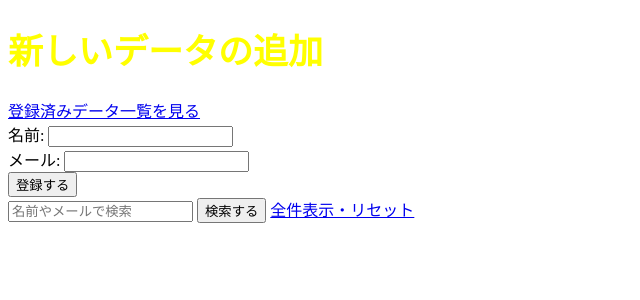
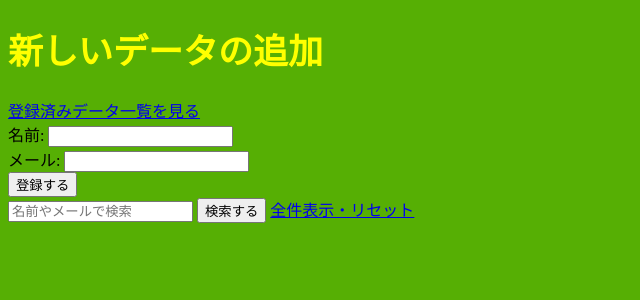
Before and after one commit to tcsutego897-code/Web_apps, a PHP site: page / in a window 1280 px wide. Shown: the top 300 px of the page, without its empty margins (0-640 px from the left). Run offline with PHP 8.4, Linux system fonts and the light colour scheme.

Commit message:
Update style.css

```diff
--- a/style.css
+++ b/style.css
@@ -4,3 +4,12 @@ h1{
    color: yellow;
    font-size:35px;
 }
+
+h2{
+   color:aqua;
+
+}
+
+body {
+  background-color: hsl(91, 96%, 35%);
+}
```
